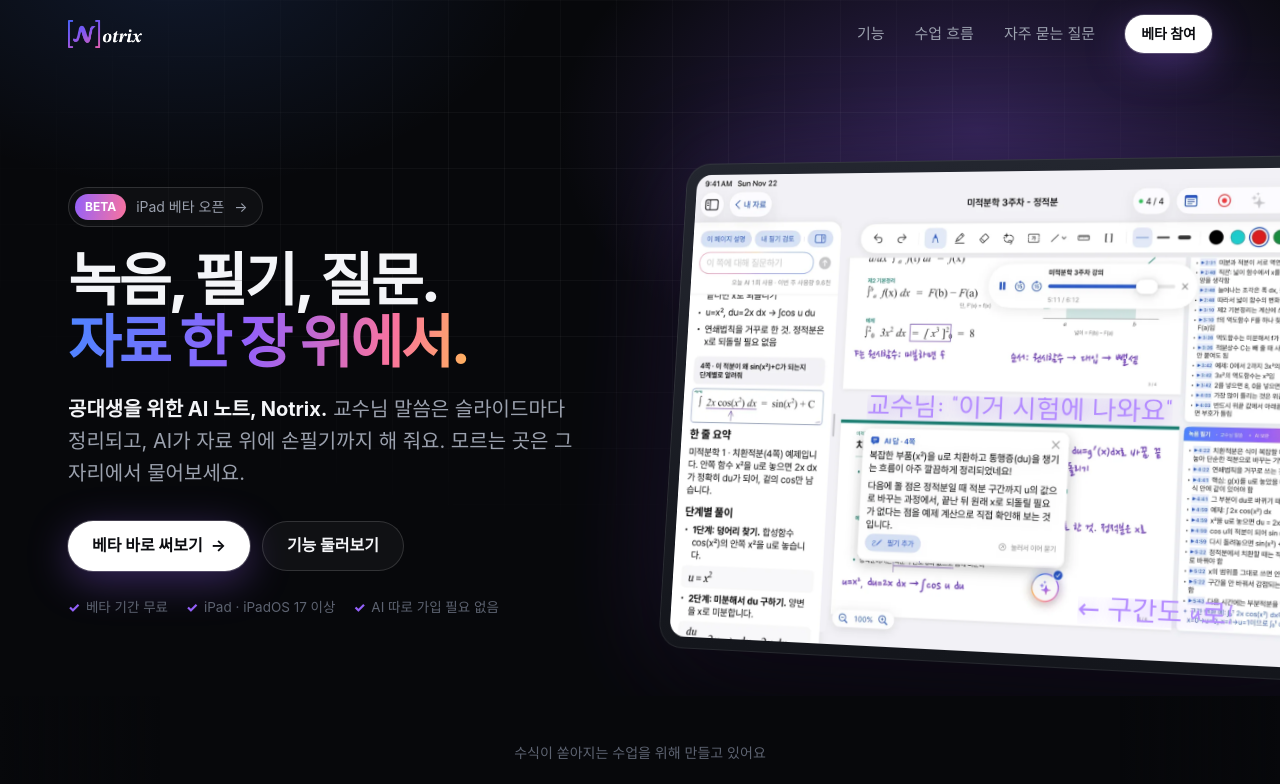
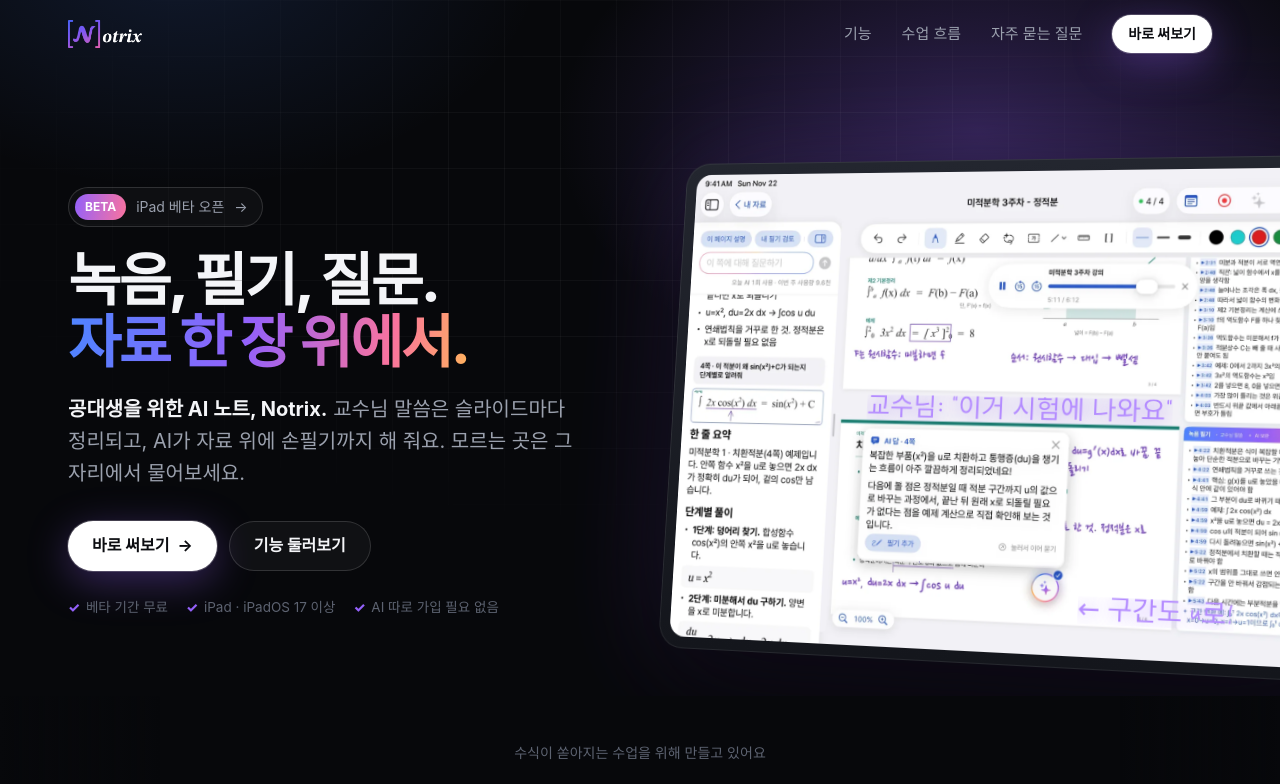
Before and after one commit to notrix-app/notrix-app.github.io, a plain HTML site: page v2/index.html in a window 1280 px wide. Shown: the top 784 px of the page. Drawn offline with Linux system fonts and the light colour scheme; a web font is replaced by a local one.

Commit message:
Rename beta buttons to 바로 써보기 (v2)

```diff
--- a/v2/index.html
+++ b/v2/index.html
@@ -253,7 +253,7 @@ footer .links { display: flex; gap: 20px; }
       <a href="#features">기능</a>
       <a href="#flow">수업 흐름</a>
       <a href="#faq">자주 묻는 질문</a>
-      <a class="btn btn-white btn-sm" href="https://testflight.apple.com/join/JvUp5sWQ" target="_blank" rel="noopener">베타 참여</a>
+      <a class="btn btn-white btn-sm" href="https://testflight.apple.com/join/JvUp5sWQ" target="_blank" rel="noopener">바로 써보기</a>
     </div>
   </div>
 </nav>
@@ -265,7 +265,7 @@ footer .links { display: flex; gap: 20px; }
       <h1 class="rise" style="--d:.08s"><span class="nw">녹음, 필기, 질문.</span><br><span class="grad nw">자료 한 장 위에서.</span></h1>
       <p class="sub rise" style="--d:.16s"><strong>공대생을 위한 AI 노트, Notrix.</strong> 교수님 말씀은 슬라이드마다 정리되고, AI가 자료 위에 손필기까지 해 줘요. 모르는 곳은 그 자리에서 물어보세요.</p>
       <div class="cta rise" style="--d:.24s">
-        <a class="btn btn-white" href="https://testflight.apple.com/join/JvUp5sWQ" target="_blank" rel="noopener">베타 바로 써보기 <span class="arrow">→</span></a>
+        <a class="btn btn-white" href="https://testflight.apple.com/join/JvUp5sWQ" target="_blank" rel="noopener">바로 써보기 <span class="arrow">→</span></a>
         <a class="btn btn-ghost" href="#features">기능 둘러보기</a>
       </div>
       <div class="meta rise" style="--d:.32s"><span>베타 기간 무료</span><span>iPad · iPadOS 17 이상</span><span>AI 따로 가입 필요 없음</span></div>
@@ -388,7 +388,7 @@ footer .links { display: flex; gap: 20px; }
       </div>
       <div>
         <details><summary>굿노트에서 쓰던 필기도 가져와지나요?</summary><p>굿노트에서 PDF로 내보내면 필기가 담긴 채로 가져와져요. 가져온 필기는 쪽 그림의 일부가 되고, 그 위에 Notrix에서 새로 이어 쓸 수 있어요.</p></details>
-        <details><summary>베타는 어떻게 참여하나요?</summary><p>iPad에서 App Store의 TestFlight 앱을 설치한 뒤, '베타 바로 써보기' 버튼을 누르면 바로 설치돼요. 신청이나 초대 메일을 기다릴 필요 없어요. 써 보신 의견은 <a href="https://docs.google.com/forms/d/e/1FAIpQLSdGS65AqrO1bzIP7G3z0LZImt3jTiNz00R73fTh0tbR4eeIiA/viewform" target="_blank" rel="noopener">설문</a>으로 남겨 주시면 큰 도움이 돼요.</p></details>
+        <details><summary>베타는 어떻게 참여하나요?</summary><p>iPad에서 App Store의 TestFlight 앱을 설치한 뒤, '바로 써보기' 버튼을 누르면 바로 설치돼요. 신청이나 초대 메일을 기다릴 필요 없어요. 써 보신 의견은 <a href="https://docs.google.com/forms/d/e/1FAIpQLSdGS65AqrO1bzIP7G3z0LZImt3jTiNz00R73fTh0tbR4eeIiA/viewform" target="_blank" rel="noopener">설문</a>으로 남겨 주시면 큰 도움이 돼요.</p></details>
       </div>
     </div>
   </div>
@@ -399,7 +399,7 @@ footer .links { display: flex; gap: 20px; }
     <div class="final-box rv">
       <h2>다음 수업은<br><span class="grad">듣기만 하세요.</span></h2>
       <p>지금 TestFlight로 바로 설치하고, 기능 방향도 같이 정해요.</p>
-      <a class="btn btn-white" href="https://testflight.apple.com/join/JvUp5sWQ" target="_blank" rel="noopener">베타 바로 써보기 <span class="arrow">→</span></a>
+      <a class="btn btn-white" href="https://testflight.apple.com/join/JvUp5sWQ" target="_blank" rel="noopener">바로 써보기 <span class="arrow">→</span></a>
     </div>
   </div>
 </section>
```
